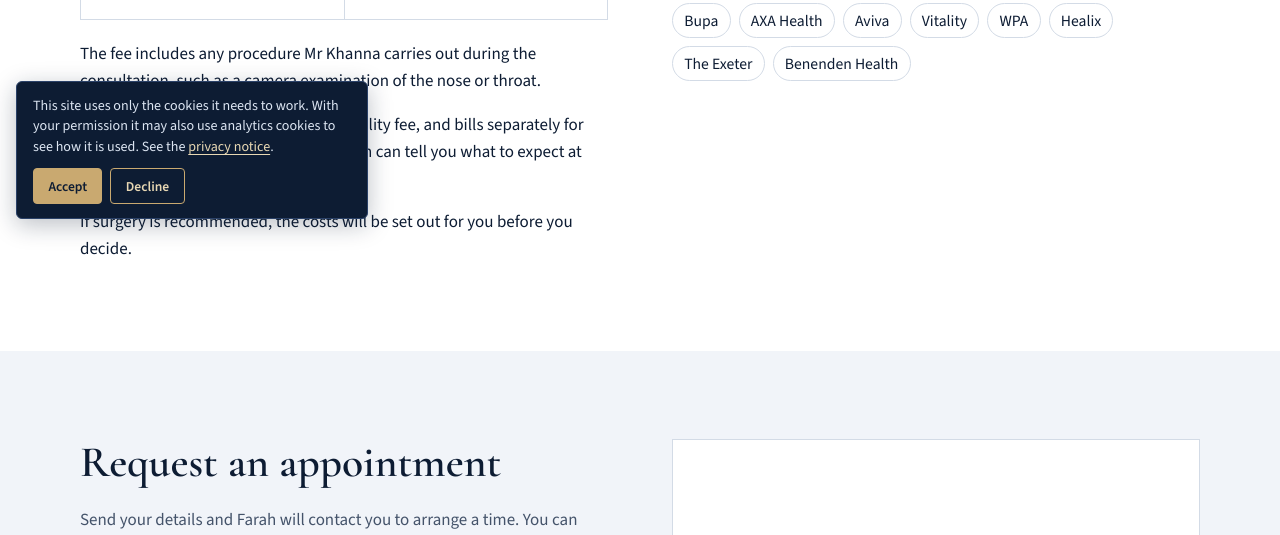
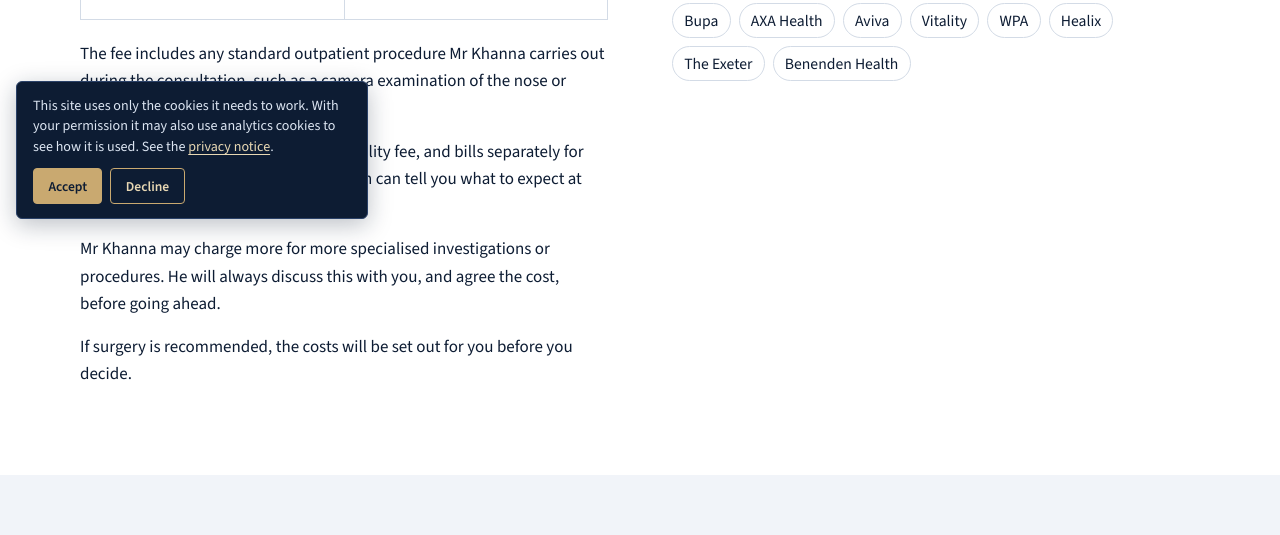
Before and after one commit to am4nkhanna-dev/amankhanna-site, a plain HTML site: page book.html in a window 1280 px wide. Shown: the part 565-1100 px from the top of the page. Drawn offline with nearby package versions, Linux system fonts and the light colour scheme; a script that the page names is missing.

Commit message:
Fees wording: standard outpatient procedures included, specialised ones discussed first
Co-Authored-By: Claude Sonnet 5.5 <noreply@anthropic.com>
Claude-Session: https://claude.ai/code/session_01Qj9Me5qhcF2y9SeBomMYBH

```diff
--- a/book.html
+++ b/book.html
@@ -50,8 +50,9 @@
         <div class="fee"><span class="amount">&pound;300</span><span class="what">Follow-up consultation</span></div>
       </div>
       <div class="prose">
-        <p>The fee includes any procedure Mr Khanna carries out during the consultation, such as a camera examination of the nose or throat.</p>
+        <p>The fee includes any standard outpatient procedure Mr Khanna carries out during the consultation, such as a camera examination of the nose or throat.</p>
         <p>The hospital or clinic charges its own facility fee, and bills separately for tests such as scans and blood tests. Farah can tell you what to expect at each site before you book.</p>
+        <p>Mr Khanna may charge more for more specialised investigations or procedures. He will always discuss this with you, and agree the cost, before going ahead.</p>
         <p>If surgery is recommended, the costs will be set out for you before you decide.</p>
       </div>
     </div>
```
Also changed, not shown: index.html (+1 -1 lines).
